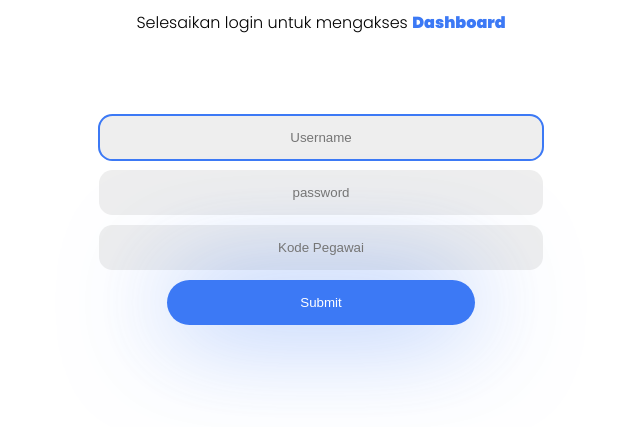
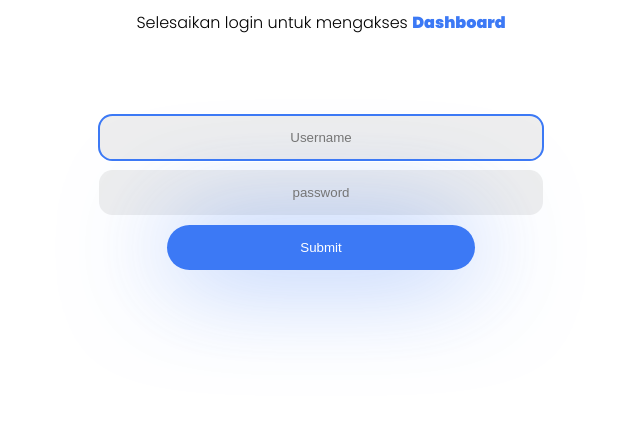
Before and after one commit to RamdanAG/Archive-Website-Input-Activity, a PHP site: page /Login.php in a window 1280 px wide. Shown: the part 231-658 px from the top of the page, without its empty margins (319-959 px from the left). Run offline with PHP 8.4, Linux system fonts and the light colour scheme.

Commit message:
Add files via upload

```diff
--- a/Login.php
+++ b/Login.php
@@ -60,10 +60,6 @@ if (isset($_POST["login"])) {
                         <td><label for="password" class="label-text"></label></td>
                         <td><input name="password" class="bentuk hoverinput" type="password" placeholder="password" maxlength="12" class="text-align:center;"></td>
                     </tr>
-                    <tr>
-                        <td><label for="kode_pegawai" class="label-text"></label></td>
-                        <td><input name="kode_pegawai" class="bentuk hoverinput" type="password" placeholder="Kode Pegawai" maxlength="6"></td>
-                    </tr>
                 </div>
                 <input type="submit" value="Submit" class="input5 bentuk" name="login" />
             </form>
```
